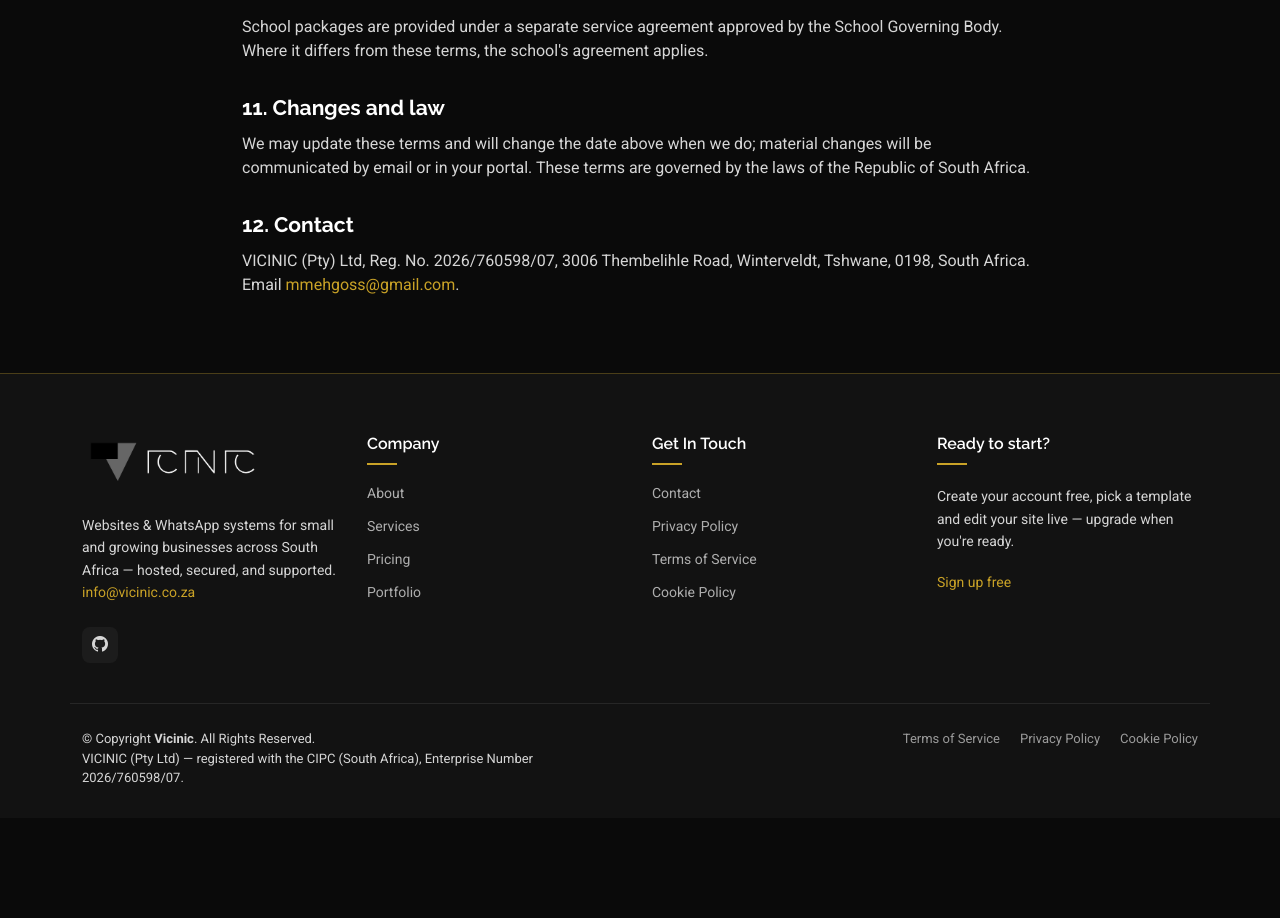
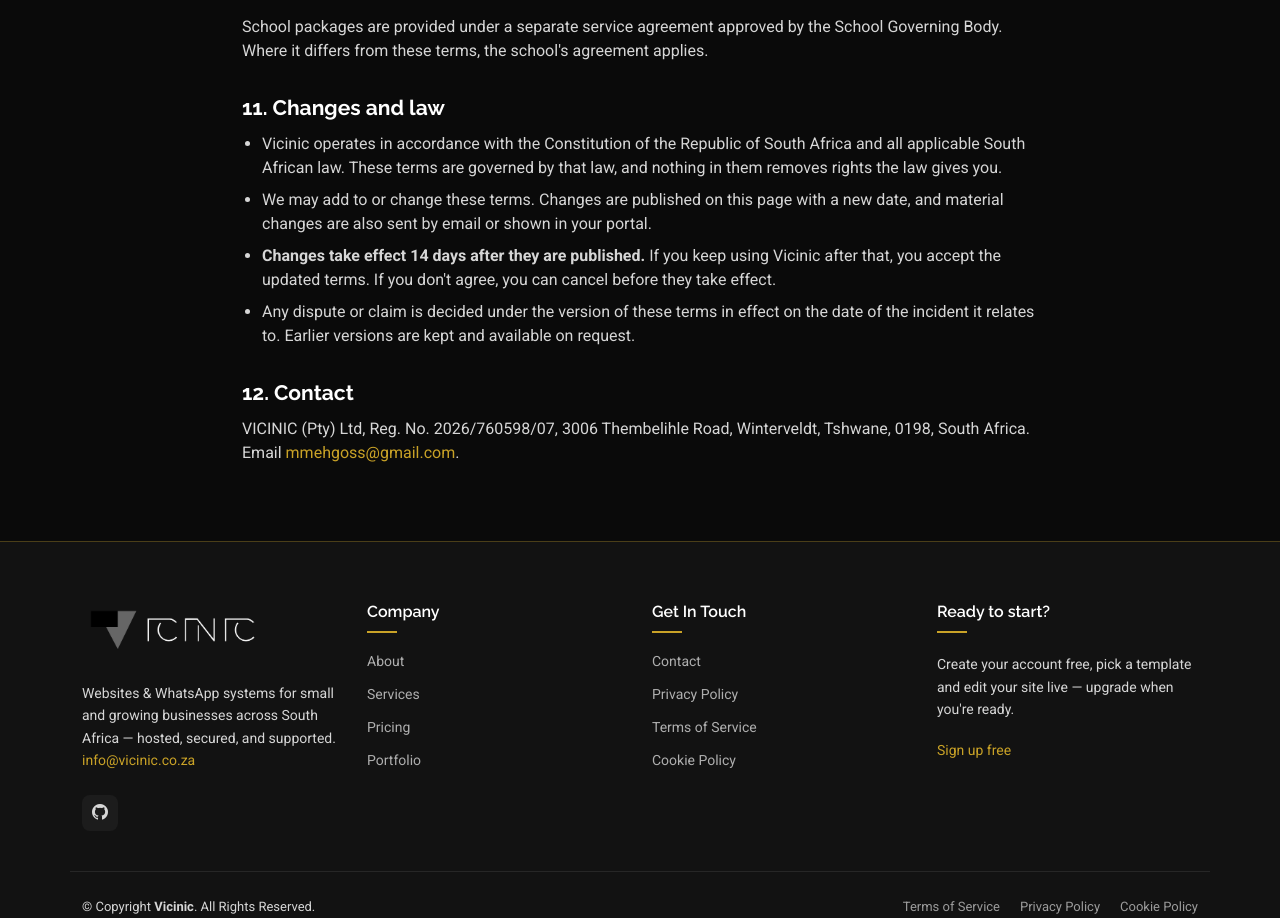
Before and after one commit to DNRessay/Digital, a React (Vite) app in the folder frontend/site/: page /terms in a window 1280 px wide. Shown: the part 2583-3501 px from the top of the page. Before the commit the page ends 3401 px from the top, so only its background shows below. Built offline with nearby package versions, Linux system fonts and the light colour scheme.

Commit message:
Terms: SA Constitution and law; changes take effect 14 days after publishing; disputes use terms in effect on incident date
Co-Authored-By: Claude Opus 5.5 <noreply@anthropic.com>
Claude-Session: https://claude.ai/code/session_01PMaeupejWkEM7dsZoPFASZ

```diff
--- a/frontend/site/src/pages/legal/TermsPage.jsx
+++ b/frontend/site/src/pages/legal/TermsPage.jsx
@@ -142,10 +142,24 @@ export default function TermsPage() {
       </p>
 
       <h2>11. Changes and law</h2>
-      <p>
-        We may update these terms and will change the date above when we do; material changes will be communicated by
-        email or in your portal. These terms are governed by the laws of the Republic of South Africa.
-      </p>
+      <ul>
+        <li>
+          Vicinic operates in accordance with the Constitution of the Republic of South Africa and all applicable South
+          African law. These terms are governed by that law, and nothing in them removes rights the law gives you.
+        </li>
+        <li>
+          We may add to or change these terms. Changes are published on this page with a new date, and material changes
+          are also sent by email or shown in your portal.
+        </li>
+        <li>
+          <strong>Changes take effect 14 days after they are published.</strong> If you keep using Vicinic after that,
+          you accept the updated terms. If you don't agree, you can cancel before they take effect.
+        </li>
+        <li>
+          Any dispute or claim is decided under the version of these terms in effect on the date of the incident it
+          relates to. Earlier versions are kept and available on request.
+        </li>
+      </ul>
 
       <h2>12. Contact</h2>
       <p>
```
